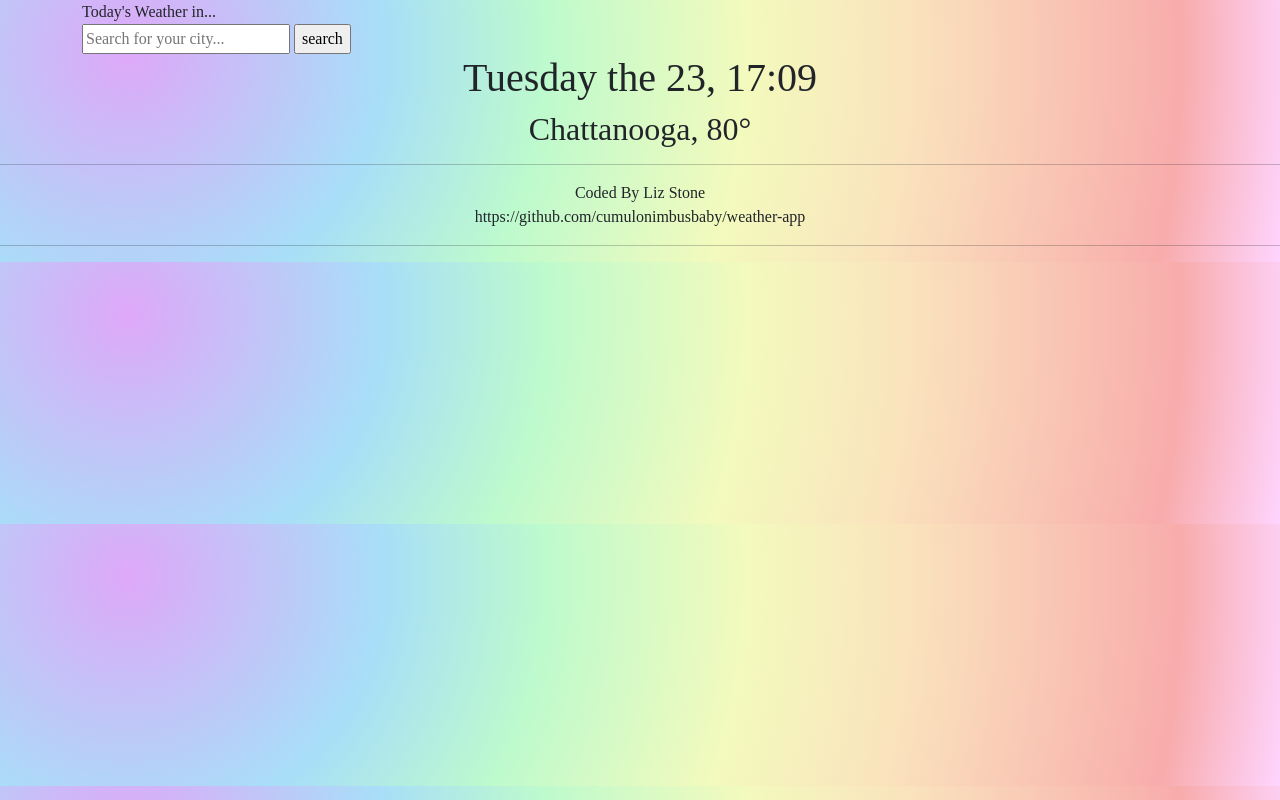
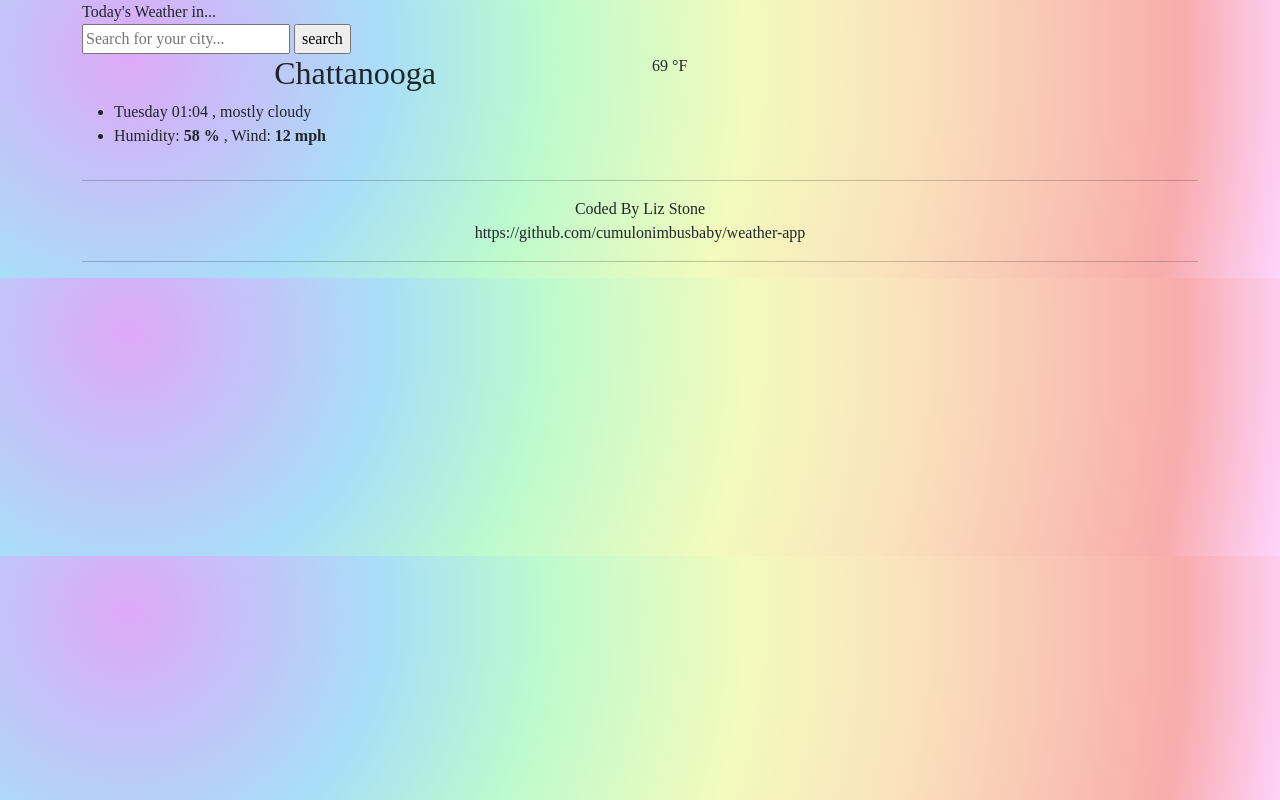
Before and after one commit to cumulonimbusbaby/weather-app, a website built with Parcel: page index.html in a window 1280 px wide. Built offline with nearby package versions, Linux system fonts and the light colour scheme.

Commit message:
Update index.html

```diff
--- a/index.html
+++ b/index.html
@@ -30,9 +30,27 @@
         />
         <input type="submit" value="search" id="enter" />
       </form>
-    </div>
-    <h1>Tuesday the 8, 9:02</h1>
-    <h2 id="currentCity">Chattanooga, 80°</h2>
+      <div class="row">
+        <div class="col-6">
+          <h2 id="currentCity">Chattanooga</h2>
+          <ul>
+            <li>
+              <span id="currentDate"> Tuesday 01:04 </span>
+              , mostly cloudy
+            </li>
+            <li>
+              Humidity:
+              <strong id="humidity"> 58 % </strong>
+              , Wind:
+              <strong id="windSpeed"> 12 mph </strong>
+            </li>
+          </ul>
+        </div>
+        <div class="col-6">
+          <span class="temperature">69</span>
+          <span class="unit">°F</span>
+        </div>
+      </div>
     <hr />
     <p>
       Coded By Liz Stone
```
